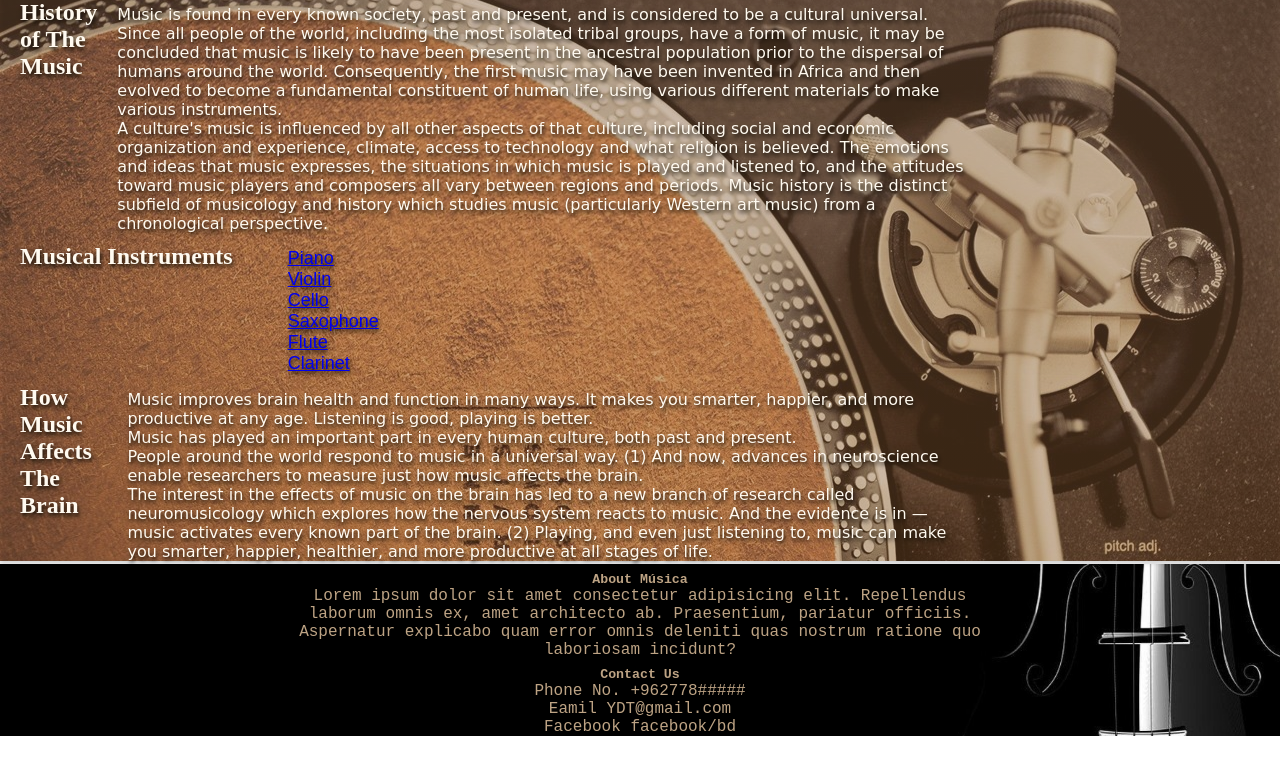
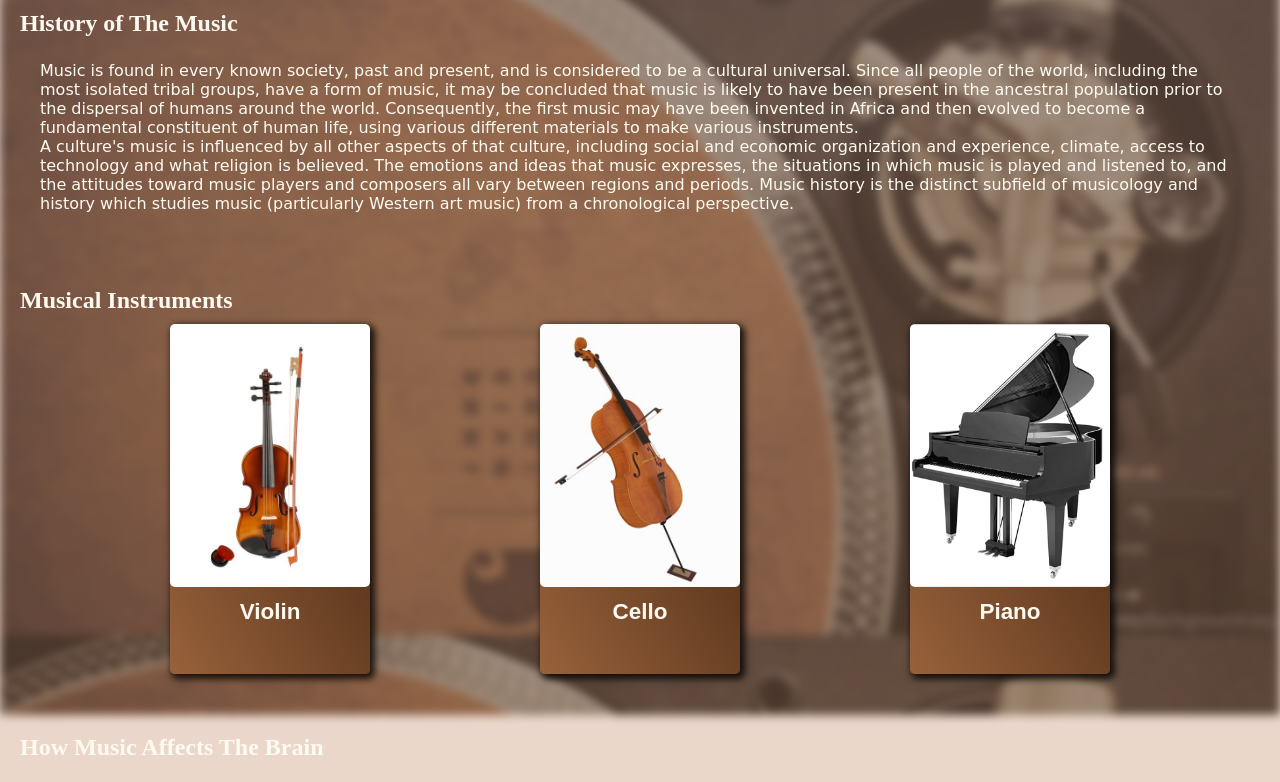
Before and after one commit to BasharDamen/music, a plain HTML site: page index.html in a window 1280 px wide. Shown: the part 85-867 px from the top of the page. Before the commit the page ends 829 px from the top, so only its background shows below. Drawn offline with Linux system fonts and the light colour scheme.

Commit message:
finishing

```diff
--- a/index.html
+++ b/index.html
@@ -5,10 +5,11 @@
 	<meta charset="UTF-8">
 	<meta name="viewport" content="width=device-width, initial-scale=1.0">
 	<title>Música</title>
-  <link rel="stylesheet" href="stylesheet.css">
+	<link rel="stylesheet" href="stylesheet.css">
 </head>
 
 <body>
+	<div id="bck"></div>
 	<header>
 		<div>
 			<h1 id="logo">Música</h1>
@@ -24,14 +25,14 @@
 		</div>
 	</header>
 	<main>
-		<section >
+		<section>
 			<div id="history">
 				<h2> History of The Music </h2>
-				<p class="article"> Music is found in every known society, past and present, and is considered to be a cultural universal. Since all
-					people of the world, including the most isolated tribal groups, have a form of music, it may be concluded that music
-					is likely to have been present in the ancestral population prior to the dispersal of humans around the world. Consequently,
-					the first music may have been invented in Africa and then evolved to become a fundamental constituent of human life,
-					using various different materials to make various instruments.<br/>
+				<p class="article"> Music is found in every known society, past and present, and is considered to be a cultural universal.
+					Since all people of the world, including the most isolated tribal groups, have a form of music, it may be concluded
+					that music is likely to have been present in the ancestral population prior to the dispersal of humans around the world.
+					Consequently, the first music may have been invented in Africa and then evolved to become a fundamental constituent
+					of human life, using various different materials to make various instruments.<br/>
 						A culture's music is influenced by all other aspects of that culture, including social and economic organization and experience,
 						climate, access to technology and what religion is believed. The emotions and ideas that music expresses, the situations
 						in which music is played and listened to, and the attitudes toward music players and composers all vary between regions
@@ -39,17 +40,44 @@
 						art music) from a chronological perspective.
 				</p>
 			</div>
+
+
 			<div id="instru">
-				<h2> Musical Instruments </h2>
-				<ul id="inlink">
-					<li> <a href="https://en.wikipedia.org/wiki/Piano" target="_blank"> Piano </a> </li>
-					<li> <a href="https://en.wikipedia.org/wiki/Violin" target="_blank"> Violin </a> </li>
-					<li> <a href="https://en.wikipedia.org/wiki/Cello" target="_blank"> Cello </a> </li>
-					<li> <a href="https://en.wikipedia.org/wiki/Saxophone" target="_blank"> Saxophone</a> </li>
-					<li><a href="https://en.wikipedia.org/wiki/Flute#:~:text=The%20flute%20is%20a%20family,of%20air%20across%20an%20opening."
-						 target="_blank"> Flute </a> </li>
-					<li> <a href="https://en.wikipedia.org/wiki/Clarinet" target="_blank"> Clarinet </a> </li>
-				</ul>
+        <h2> Musical Instruments </h2>
+				<div class="cards-container">
+					<div class="card">
+						<div class="img-container">
+							<div id="violin"></div>
+						</div>
+						<div class="txt">
+							<h3>Violin</h3>
+
+						</div>
+					</div>
+					<div class="card">
+						<div class="img-container">
+							<div id="cello"></div>
+						</div>
+						<div class="txt">
+							<h3>Cello</h3>
+
+						</div>
+					</div>
+					<div class="card">
+						<div class="img-container">
+							<div id="piano"></div>
+						</div>
+						<div class="txt">
+							<h3>Piano</h3>
+
+						</div>
+					</div>
+
+
+
+
+				</div>
+
 			</div>
 			<div id="affects">
 				<h2> How Music Affects The Brain </h2>
--- a/stylesheet.css
+++ b/stylesheet.css
@@ -19,11 +19,28 @@ header{
 h1#logo{
     margin: 15px 30px;
     display: flex;
-    color: #b7b7b7;
+    color: #ffffff;
     text-transform: uppercase;
-    font: -webkit-control;
-    font-family: monospace;
+    font: menu;
     font-size: xxx-large;
+}
+
+#bck{
+    background-image: url(466700_wallpaper-music-vinyl-music-vintage-wallpapers_2560x1600_h.jpg);
+    position: fixed;
+    height: 100%;
+    width: 100%;
+    z-index: -1;
+    filter: blur(5px);
+}
+
+#bck::after{
+    content: "";
+    background: #383838;
+    height: 100%;
+    width: 100%;
+    position: absolute;
+    opacity: 0.5;
 }
 
 body nav ul {
@@ -41,11 +58,6 @@ body nav ul li{
     text-transform: uppercase;
 }
 
-main {
-    background-image: url(466700_wallpaper-music-vinyl-music-vintage-wallpapers_2560x1600_h.jpg);
-    background-attachment: local;
-    background-position: inherit;
-}
 
 section {
     background: linear-gradient(180deg, rgb(181 127 100 / 31%), #ba75464a);
@@ -56,42 +68,91 @@ h2 {
 }
 
 div#history {
-    background-color: #8e611d1a;
     color: floralwhite;
-    filter: drop-shadow(1px 3px 2px black);
     display: flex;
-    align-items: baseline;
+    flex-direction: column;
 }
 
 div#instru {
-    background-color: #8e611d1a;
     color: floralwhite;
-    filter: drop-shadow(1px 3px 2px black);
     display: flex;
-    align-items: baseline;
+    margin: 50px 0;
+    flex-direction: column;
+    justify-content: center;
 }
 
-  ul#inlink {
-      margin: 0 35px;
-      display: flex;
-      flex-direction: column;
-      align-items: flex-start;
-      list-style: none;
-      font: menu;
-      font-size: large;
+
+
+.card {
+    height: 350px;
+    width: 200px;
+    box-shadow: 3px 3px 7px 2px #000000cf;
+    border-radius: 5px;
+    background: linear-gradient(
+60deg
+ , #98613b, #3e220e);
 }
 
+.cards-container {
+    display: flex;
+    flex-direction: row;
+    justify-content: space-evenly;
+    width: 100%;
+}
+
+.img-container {
+    height: 75%;
+    position: relative;
+}
+
+#violin {
+    background-image: url(violin.jpeg);
+    height: 100%;
+    background-size: cover;
+    background-position: center;
+    position: absolute;
+    width: 100%;
+    border-radius: 5px;
+}
+
+#cello{
+    background-image: url(cello2.jpg);
+    height: 100%;
+    background-size: cover;
+    background-position: center;
+    position: absolute;
+    width: 100%;
+    border-radius: 5px;
+}
+
+#piano{
+    background-image: url(piano2.jpg);
+    height: 100%;
+    background-size: cover;
+    background-position: center;
+    position: absolute;
+    width: 100%;
+    border-radius: 5px;
+}
+
+.txt {
+    padding: 12px;
+    display: flex;
+    flex-direction: row;
+    justify-content: center;
+    font: message-box;
+    font-size: larger;
+}
+
+
 div#affects {
-    background-color: #8e611d1a;
     color: floralwhite;
-    filter: drop-shadow(1px 3px 2px black);
     display: flex;
-    align-items: baseline;
+    flex-direction: column;
 }
 
 p.article {
-    margin: inherit;
-    margin-right: 304px;
+    margin: 14px 40px;
     font-family: cursive;
 }
 
```
Also changed, not shown: cello2.jpg (added), music.jpg (deleted), piano2.jpg (added), violin.jpeg (added).
